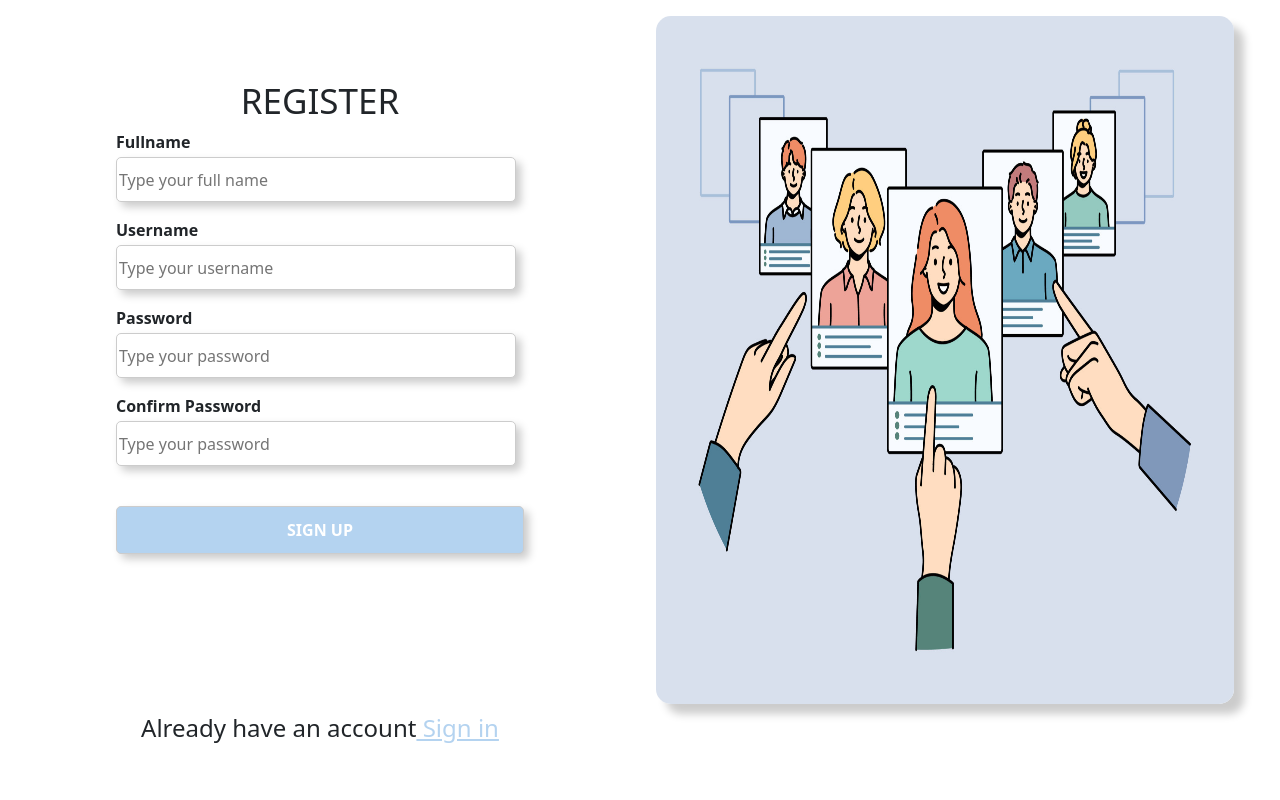
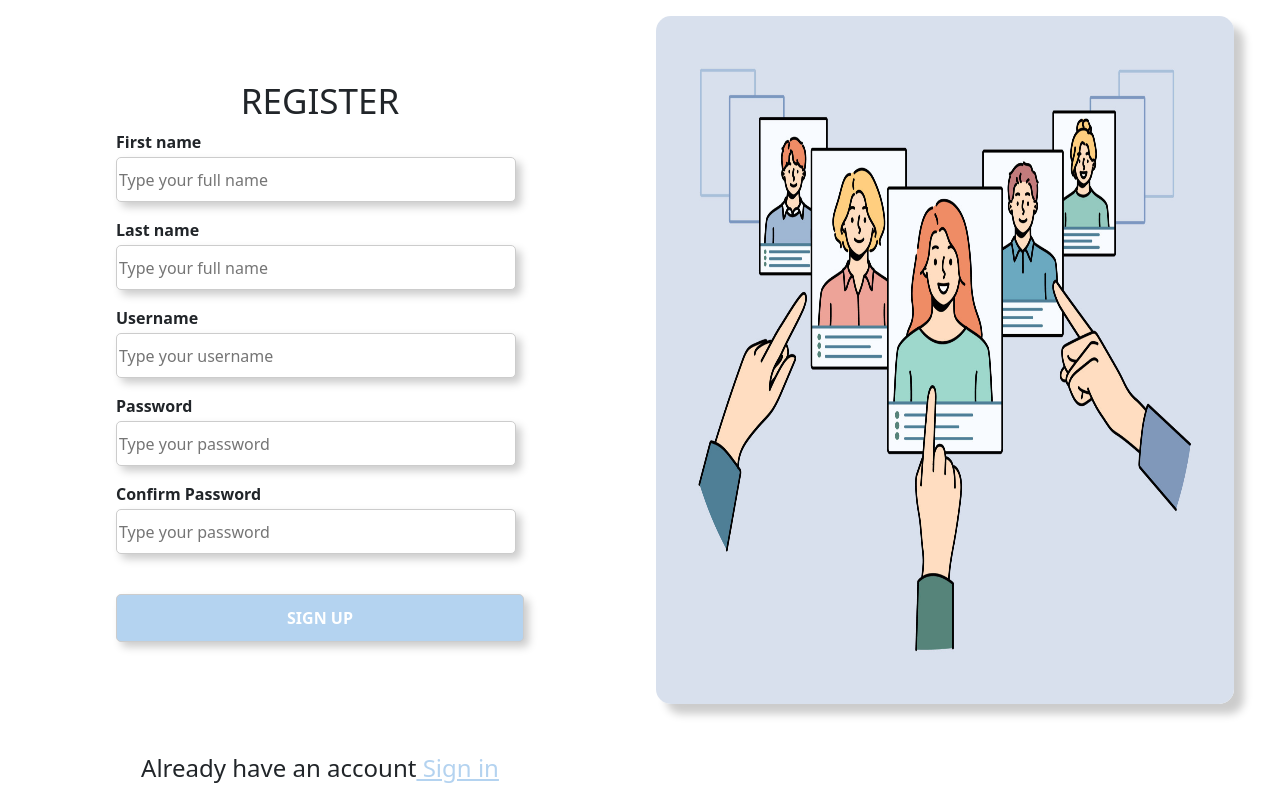
Before and after one commit to khoatruong19/cv-website, a PHP site: page /register in a window 1280 px wide. Run offline with PHP 8.4, Linux system fonts and the light colour scheme; some libraries are stand-ins or nearby versions.

Commit message:
update login

```diff
--- a/css/login.css
+++ b/css/login.css
@@ -86,6 +86,9 @@
 .register .container h1{
     font-size: 35px;
 }
+.register .container h4{
+    margin-top:-2em;
+}
 .register .container h4 a{
     color:#B4D3F0;
 }
--- a/index.php
+++ b/index.php
@@ -1,15 +1,18 @@
 <?php
 
 require __DIR__ . '/router.php';
-
+session_start();
 Route::add('/', function() {
+    if($_SESSION["valid"] != true){
+        header("location: login");
+    }
     require __DIR__ . '/pages/home.php';
 });
 Route::add('/find-employee', function() {
+    if($_SESSION["valid"] != true){
+        header("location: login");
+    }
     require __DIR__ . '/pages/find-employee.php';
-});
-Route::add('/find-employee-process', function() {
-    require __DIR__ . '/pages/find-employee-process.php';
 });
 Route::add('/login', function() {
     require __DIR__ . '/pages/login.php';
--- a/pages/register.php
+++ b/pages/register.php
@@ -16,7 +16,8 @@ require __DIR__ . '/components/header.php';
     // Check if the form is submitted
     if (isset($_POST['login_btn'])) {
         // Get the form data
-        $fullname = mysqli_real_escape_string($conn, $_POST['fullname']);
+        $first_name = mysqli_real_escape_string($conn, $_POST['firstname']);
+        $last_name = mysqli_real_escape_string($conn, $_POST['lastname']);
         $username = mysqli_real_escape_string($conn, $_POST['name']);
         $password = mysqli_real_escape_string($conn, $_POST['password']);
         $confirm_password = mysqli_real_escape_string($conn, $_POST['confirm_password']);
@@ -30,7 +31,7 @@ require __DIR__ . '/components/header.php';
             // $hashed_password = password_hash($password, PASSWORD_DEFAULT);
 
             // Insert user data into the database
-            $query = "INSERT INTO users (fullname, username, password) VALUES ('$fullname', '$username', '$password')";
+            $query = "INSERT INTO users (first_name, last_name, username, password) VALUES ('$first_name', '$last_name', '$username', '$password')";
             $result = mysqli_query($conn, $query);
 
             // Check if the insert was successful
@@ -54,8 +55,10 @@ require __DIR__ . '/components/header.php';
             <?php endif; ?>
             <div class="login_form">
                 <form method="post">
-                    <label for="name">Fullname</label><br>
-                    <input type="text" id="name" name="fullname" placeholder="Type your full name" pattern="^[a-zA-ZàáạảãâầấậẩẫăằắặẳẵèéẹẻẽêềếệểễìíịỉĩòóọỏõôồốộổỗơờớợởỡùúụủũưừứựửữỳýỵỷỹĐđ\s]+$" title="Fullname must start with a letter and be at least 8 characters long" required><br>
+                    <label for="name">First name</label><br>
+                    <input type="text" id="name" name="firstname" placeholder="Type your full name" pattern="^[a-zA-ZàáạảãâầấậẩẫăằắặẳẵèéẹẻẽêềếệểễìíịỉĩòóọỏõôồốộổỗơờớợởỡùúụủũưừứựửữỳýỵỷỹĐđ\s]+$" title="Firstname must start with a letter and be at least 8 characters long" required><br>
+                    <label for="name">Last name</label><br>
+                    <input type="text" id="name" name="lastname" placeholder="Type your full name" pattern="^[a-zA-ZàáạảãâầấậẩẫăằắặẳẵèéẹẻẽêềếệểễìíịỉĩòóọỏõôồốộổỗơờớợởỡùúụủũưừứựửữỳýỵỷỹĐđ\s]+$" title="Lastname must start with a letter and be at least 8 characters long" required><br>
                     <label for="name">Username</label><br>
                     <input type="text" id="name" name="name" placeholder="Type your username" pattern="^[a-zA-Z][a-zA-Z0-9]{7,}$" title="Username must start with a letter and be at least 8 characters long" required><br>
                     <label for="password">Password</label><br>
```
Also changed, not shown: pages/login.php (+3 -4 lines).
